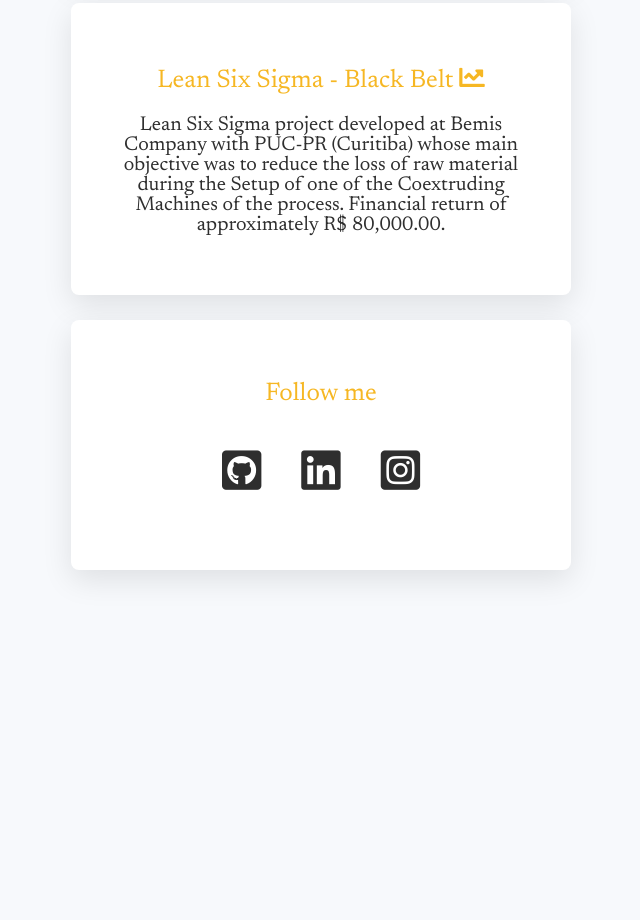
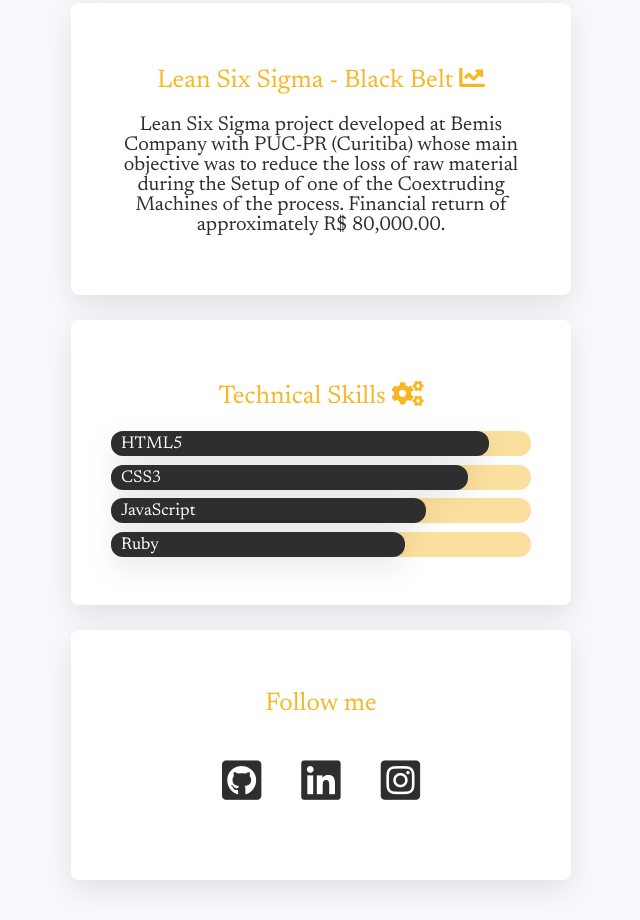
Before and after one commit to millenevprado/my_profile, a plain HTML site: page index.html in a window 1280 px wide. Shown: the part 1109-2029 px from the top of the page, without its empty margins (319-959 px from the left). Before the commit the page ends 1719 px from the top, so only its background shows below. Drawn offline with Linux system fonts and the light colour scheme.

Commit message:
add skills bar

```diff
--- a/index.html
+++ b/index.html
@@ -48,6 +48,26 @@
     </div>
 
     <div class="card">
+      <h2 class="text-yellow">Technical Skills <i class="fas fa-cogs"></i></h2>
+      <div class="skill-bar-container">
+        <span class="skill-name">HTML5</span>
+        <span class="skill-bar level5"></span>
+      </div>
+      <div class="skill-bar-container">
+        <span class="skill-name">CSS3</span>
+        <span class="skill-bar level4"></span>
+      </div>
+      <div class="skill-bar-container">
+        <span class="skill-name">JavaScript</span>
+        <span class="skill-bar level3"></span>
+      </div>
+      <div class="skill-bar-container">
+        <span class="skill-name">Ruby</span>
+        <span class="skill-bar level2"></span>
+      </div>
+    </div>
+
+    <div class="card">
       <h2 class="text-yellow">Follow me</h2>
       <ul class="list-inline">
         <li>
--- a/style.css
+++ b/style.css
@@ -95,6 +95,49 @@ a {
   color: #F6B723;
 }
 
+.skill-bar-container {
+  position: relative;
+  width: 100%;
+  border-radius: 12px;
+  background-color: #f6b72370;
+  margin-bottom: 0.5em;
+}
+
+.skill-bar {
+  display: block;
+  border-radius: 12px;
+  box-shadow: 0 10px 30px rgb(0 0 0 / 10%);
+  height: 25px;
+}
+
+.skill-bar.level5 {
+  width: 90%;
+  background-color: #2e2e2e;
+}
+
+.skill-bar.level4 {
+  width: 85%;
+  background-color: #2e2e2e;
+}
+
+.skill-bar.level3 {
+  width: 75%;
+  background-color: #2e2e2e;
+}
+
+.skill-bar.level2 {
+  width: 70%;
+  background-color: #2e2e2e;
+}
+
+.skill-name {
+  position: absolute;
+  top: 5px;
+  left: 10px;
+  color:white;
+  font-family: "Newsreader", serif;
+}
+
 @media (max-width: 960px) {
   .container {
     width: 700px;
```
